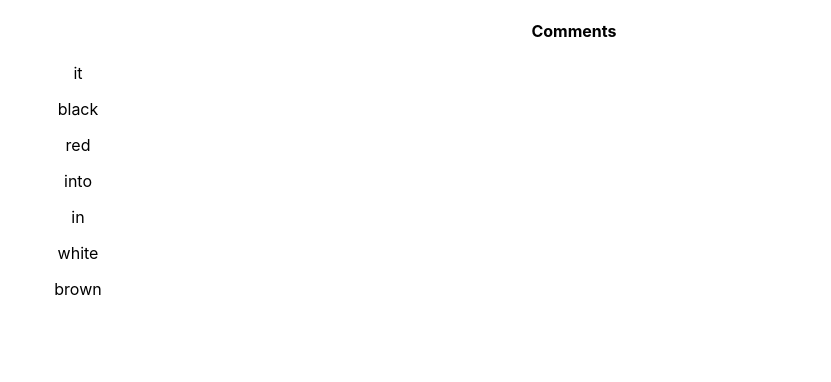
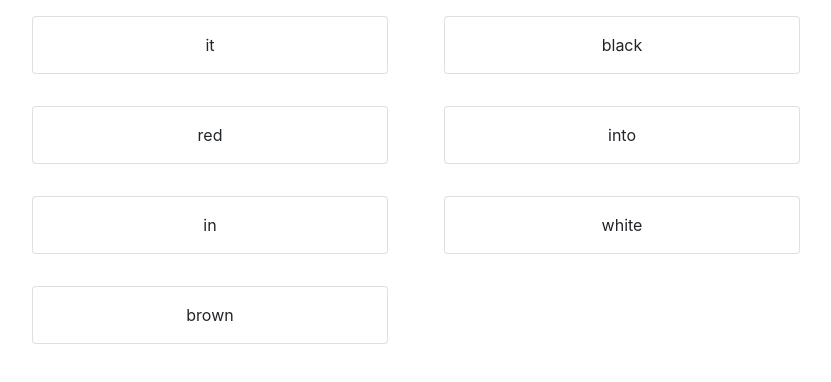
Before and after one commit to MrEdwinRodriguez/sightwords, a React (Create React App) app in the folder client/: page / in a window 1280 px wide. Shown: the top 382 px of the page, without its empty margins (66-897 px from the left). Built offline with nearby package versions, Linux system fonts and the light colour scheme.

Commit message:
list words as cards

```diff
--- a/client/src/features/sightwords/Sightword.js
+++ b/client/src/features/sightwords/Sightword.js
@@ -1,17 +1,13 @@
 import React from 'react';
-import { Card, CardText } from 'reactstrap';
+import { Card, CardText, CardBody, Button, Col } from 'reactstrap';
 
 const Sightword = ({word}) => {
 
   	return (
-		<Card
-			body
-			className="my-4"
-			style={{
-			width: '18rem'
-			}}
-		>
-			<CardText>{word}</CardText>
+		<Card>
+			<CardBody>
+				<CardText>{word}</CardText>
+			</CardBody>
 		</Card>
   	)
 }
--- a/client/src/features/sightwords/SightwordList.js
+++ b/client/src/features/sightwords/SightwordList.js
@@ -1,16 +1,22 @@
 import React from 'react';
-import {Col, Row} from 'reactstrap';
+import {Container, Col, Row} from 'reactstrap';
 import Sightword from './Sightword';
 
 const SightwordList = () => {
 	const words = ['it', "black", "red", "into", "in", "white", "brown"]
 	return (
-		<Col md='5' className='m-1'>
-			<h4>Comments</h4>
-			{words.map((word, index) => {
-				return <Sightword key={index+1} word={word} />;
-			})}
-		</Col>
+		<Container>
+			<Row>
+				{words.map((word, idx) => {
+					return (
+						<Col className='m-3 col-sm-4' key={idx}>
+							<Sightword word={word} />
+						</Col>
+					);
+				})}
+			</Row>
+		</Container>
+
 	);
 }
 
--- a/client/src/index.js
+++ b/client/src/index.js
@@ -1,3 +1,8 @@
+import 'bootstrap/dist/css/bootstrap.min.css';
+import 'bootstrap-social/bootstrap-social.css';
+import 'font-awesome/css/font-awesome.css';
+import 'typeface-lobster';
+import 'typeface-open-sans';
 import React from 'react';
 import { createRoot } from 'react-dom/client';
 import { BrowserRouter } from 'react-router-dom';
```
